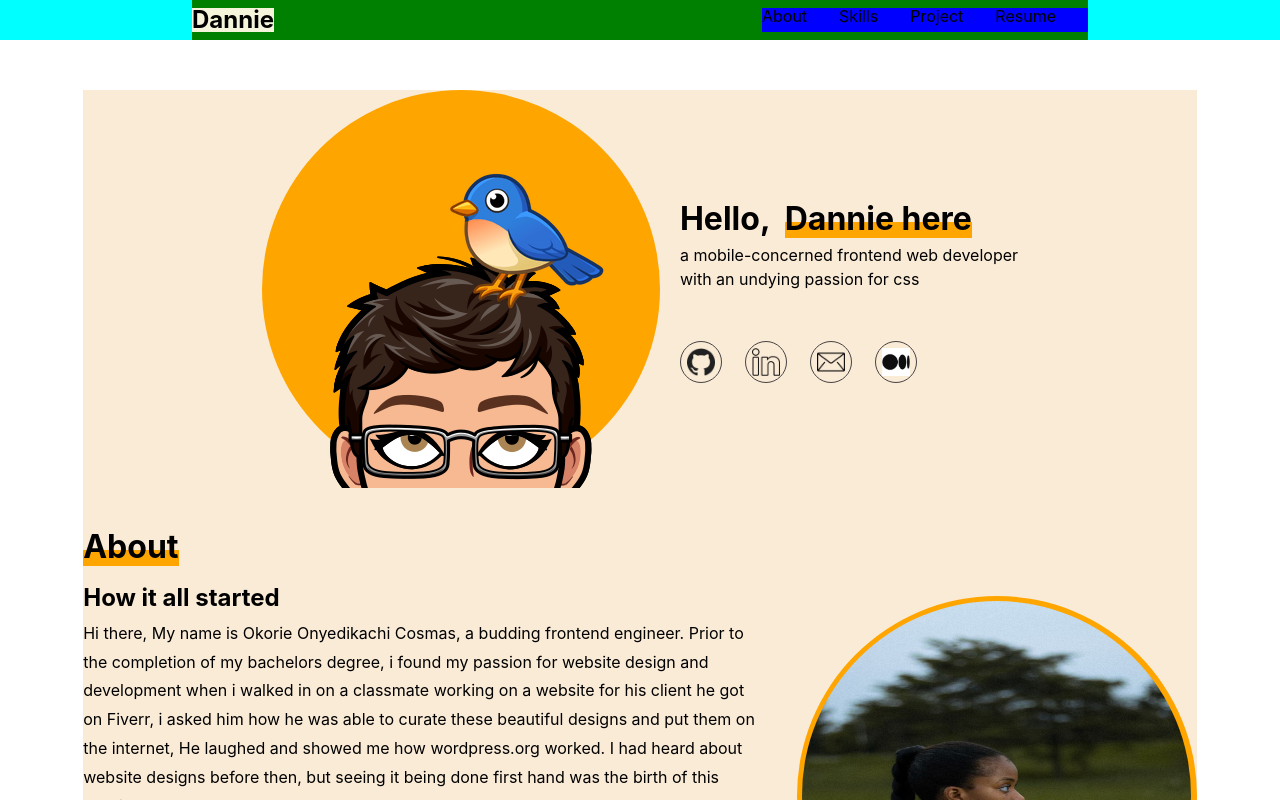
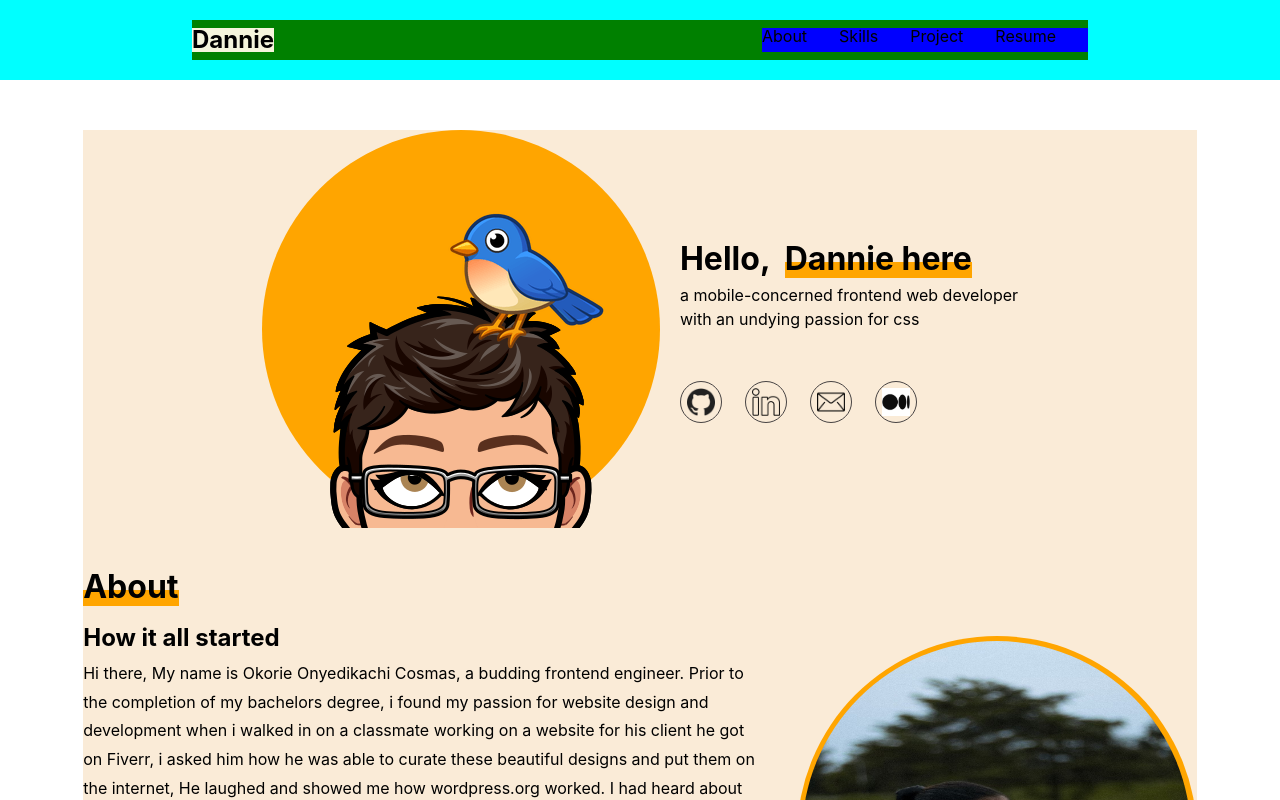
Before and after one commit to okorieonyedikachi/Portfolio-website-, a React (Vite) app: page / in a window 1280 px wide. Shown: the top 800 px of the page. Built offline with nearby package versions, Linux system fonts and the light colour scheme.

Commit message:
Clean-ups

```diff
--- a/src/App.jsx
+++ b/src/App.jsx
@@ -8,7 +8,7 @@ function App() {
   return (
     <div className='app'>
       <Header/>
-      {/* <Modal /> */}
+
       <Body/>
       <Footer/>
     </div>
--- a/src/Components/Header/Header.jsx
+++ b/src/Components/Header/Header.jsx
@@ -12,7 +12,6 @@ function Header() {
     // }
 
     return (
-        <div className='header-wrapper'>
             <div className="header-container">
                 <header>
                     <div className='header-left'>
@@ -26,8 +25,8 @@ function Header() {
 
                 </header>
             </div>
-            <div className=' active'><p>jnvekv</p></div>
-        </div>
+
+
 
     )
 }
```
